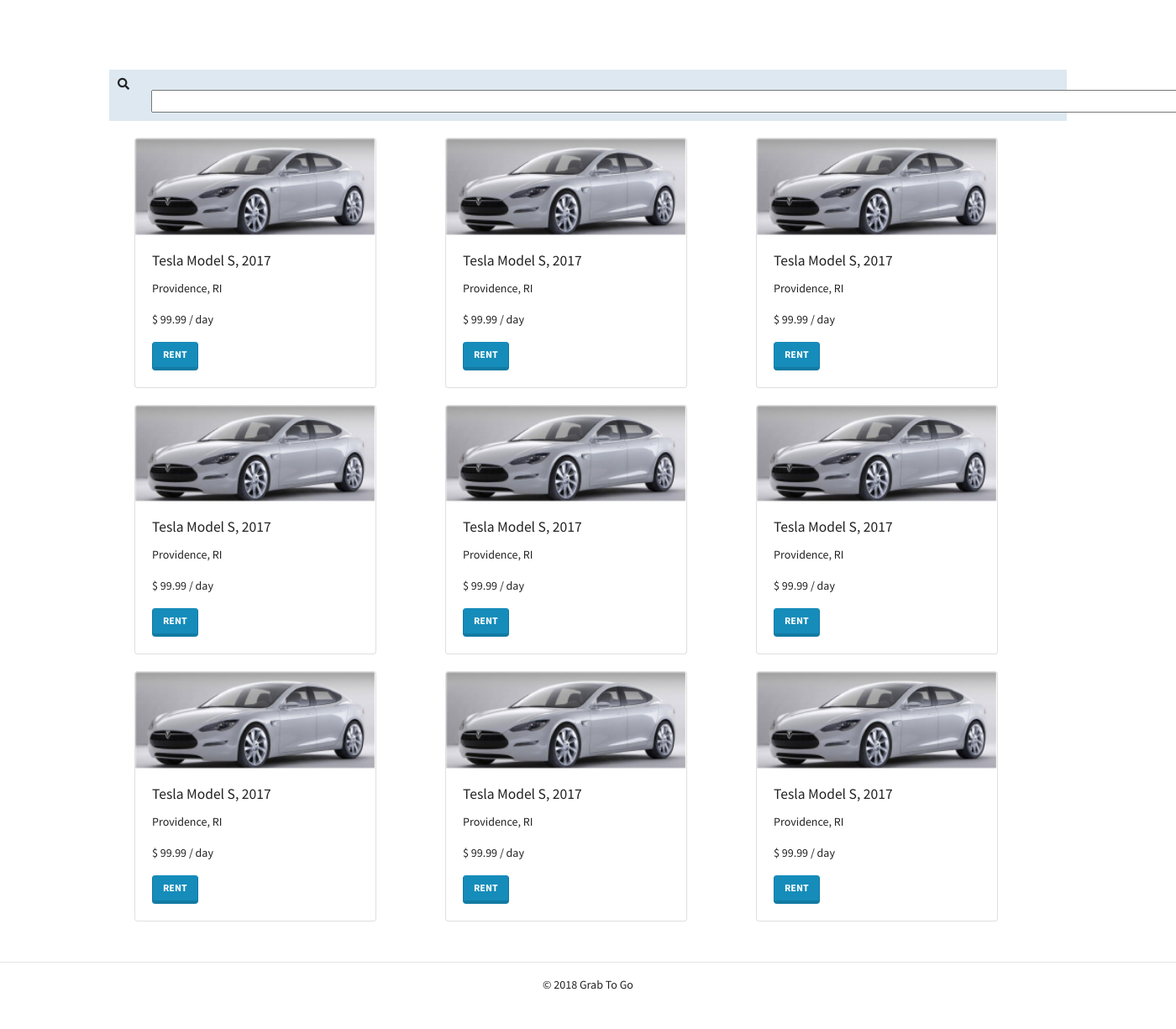
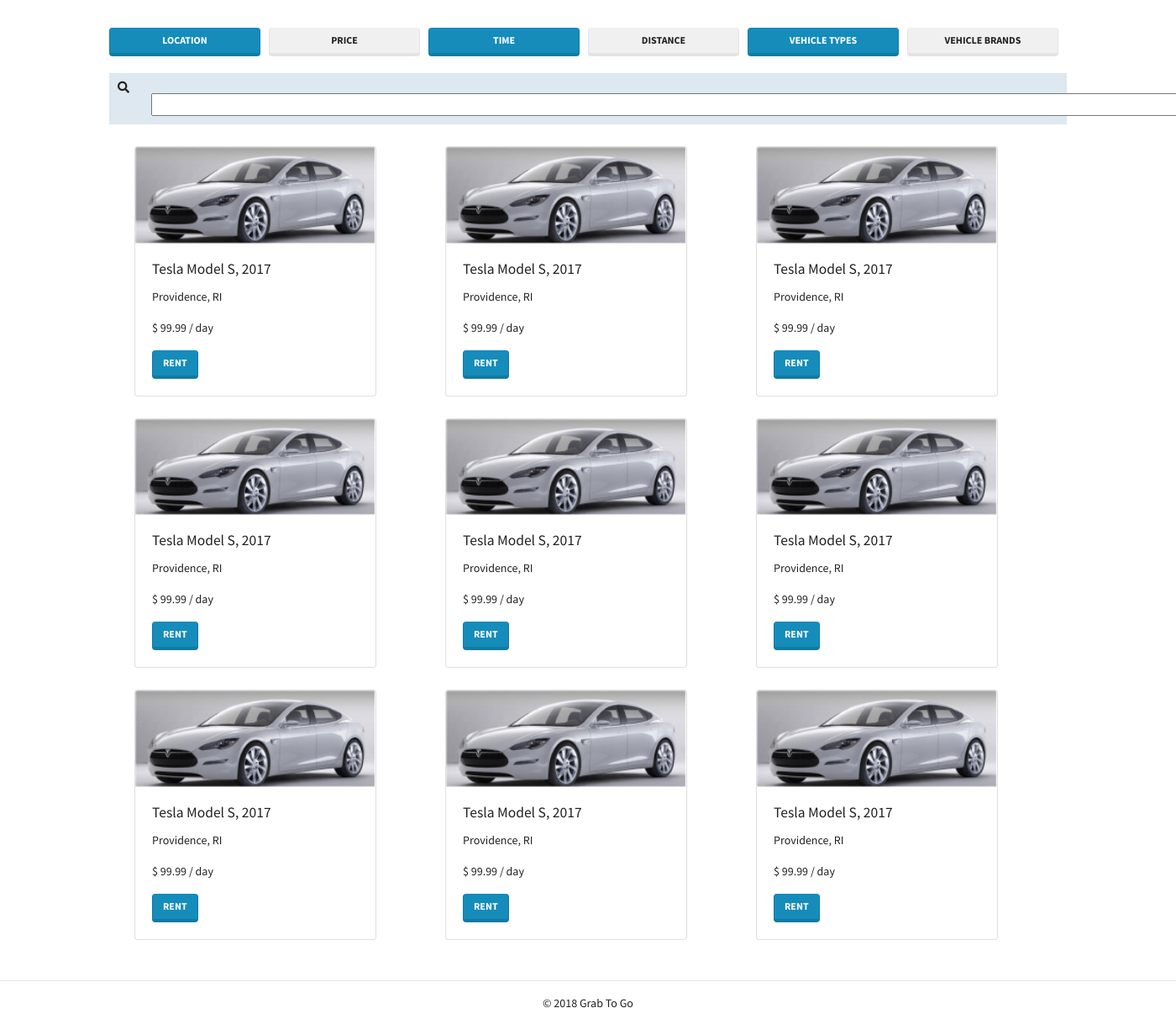
Before and after one commit to yiluzeng/YHACK-smartcar, a Flask app: page /car_list in a window 1400 px wide; the page is wider, and only the part inside the window is pictured. Shown: the part 57-1282 px from the top of that part at 84% size. Before the commit the page ends 1235 px from the top of that part, so only its background shows below. Run offline with Flask 2, Linux system fonts and the light colour scheme; some libraries are stand-ins or nearby versions.

Commit message:
finished car_list

```diff
--- a/app/static/car_list.css
+++ b/app/static/car_list.css
@@ -1,4 +1,14 @@
+.rent_title {
+  font-size: 40px;
+  font-family: sans-serif;
+}
+
+.col {
+  margin-top: 6px;
+}
+
 .search {
+ margin-top: 20px;
  background-color: #DDE8F0;
  padding: 10px;
  margin-bottom: 20px;
@@ -7,7 +17,6 @@
 .col {
   margin-right: 10px;
 }
-
 .car_search {
   margin-left: 40px;
 }
--- a/app/static/style.css
+++ b/app/static/style.css
@@ -1,3 +1,3 @@
 .maincon {
-  margin-top: 10em;
+  margin-top: 6em;
 }
--- a/app/templates/car_list/car_list.html
+++ b/app/templates/car_list/car_list.html
@@ -7,6 +7,15 @@
 {% endblock %}
 
 {% block content %}
+
+<div class="menu row">
+  <button type="button" class="btn btn-primary col">Location</button>
+  <button type="button" class="btn btn-secondary col">Price</button>
+  <button type="button" class="btn btn-primary col">Time</button>
+  <button type="button" class="btn btn-secondary col">Distance</button>
+  <button type="button" class="btn btn-primary col">Vehicle Types</button>
+  <button type="button" class="btn btn-secondary col">Vehicle Brands</button>
+</div>
 
 <div class="search row">
   <i class="fas fa-search"></i>
```
Also changed, not shown: 1 other file.
